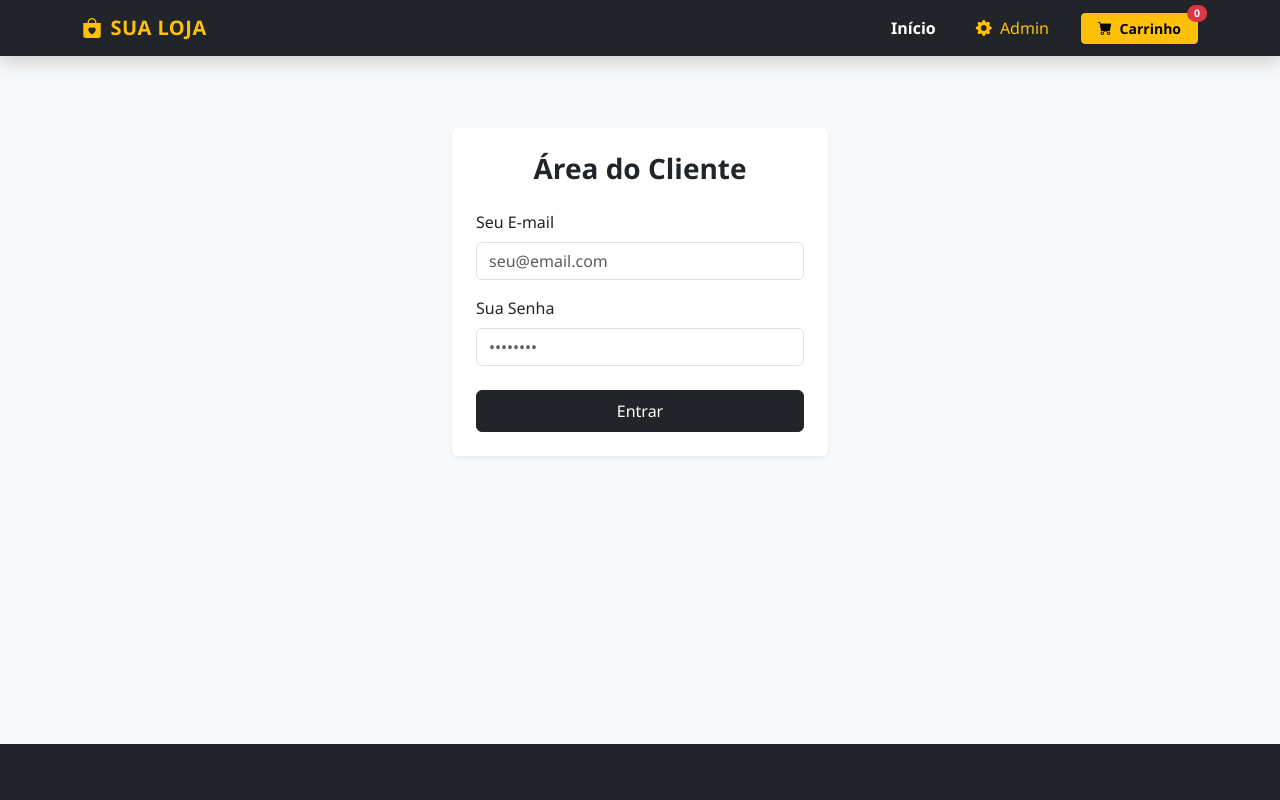
After one commit to barraxbsi/Sua-loja-Virtual, a Flask app: page /login in a window 1280 px wide. The commit adds this page. Run offline with Flask 3, Linux system fonts and the light colour scheme.

Commit message:
Adiciona logins separados e tela de gerenciamento mestre

```diff
--- a/app.py
+++ b/app.py
@@ -1,20 +1,31 @@
 import os
-from flask import Flask, render_template, request, redirect, url_for
+from functools import wraps
+from flask import Flask, render_template, request, redirect, url_for, session, flash
 from flask_sqlalchemy import SQLAlchemy
 from werkzeug.utils import secure_filename
+from werkzeug.security import generate_password_hash, check_password_hash
 
 app = Flask(__name__)
 
-# Configurações do Banco de Dados e Pasta de Upload
+# Configurações do Banco de Dados e Uploads
+app.config['SECRET_KEY'] = 'chave_secreta_super_segura_aqui'  # Necessário para gerenciar sessões
 app.config['SQLALCHEMY_DATABASE_URI'] = 'sqlite:///database.db'
 app.config['SQLALCHEMY_TRACK_MODIFICATIONS'] = False
 UPLOAD_FOLDER = 'static/uploads'
 app.config['UPLOAD_FOLDER'] = UPLOAD_FOLDER
 
-# Cria a pasta de uploads se não existir
 os.makedirs(UPLOAD_FOLDER, exist_ok=True)
 
 db = SQLAlchemy(app)
+
+# --- MODELOS DO BANCO DE DADOS ---
+
+class User(db.Model):
+    id = db.Column(db.Integer, primary_key=True)
+    nome = db.Column(db.String(100), nullable=False)
+    email = db.Column(db.String(120), unique=True, nullable=False)
+    password = db.Column(db.String(200), nullable=False)
+    role = db.Column(db.String(20), default='cliente') # Perfil: 'cliente', 'admin', 'master'
 
 class Produto(db.Model):
     id = db.Column(db.Integer, primary_key=True)
@@ -25,31 +36,92 @@ class Produto(db.Model):
     imagem_url = db.Column(db.String(255), nullable=True)
     estoque = db.Column(db.Integer, default=10)
 
+# --- DECORATORS DE SEGURANÇA ---
+
+def admin_required(f):
+    @wraps(f)
+    def decorated_function(*args, **kwargs):
+        if 'user_role' not in session or session['user_role'] not in ['admin', 'master']:
+            flash('Acesso restrito ao painel administrativo.', 'danger')
+            return redirect(url_for('login_admin'))
+        return f(*args, **kwargs)
+    return decorated_function
+
+def master_required(f):
+    @wraps(f)
+    def decorated_function(*args, **kwargs):
+        if 'user_role' not in session or session['user_role'] != 'master':
+            flash('Ação restrita à Conta Mestre.', 'danger')
+            return redirect(url_for('admin_index'))
+        return f(*args, **kwargs)
+    return decorated_function
+
+# --- ROTAS DE AUTENTICAÇÃO E CONTA ---
+
+@app.route('/login', methods=['GET', 'POST'])
+def login_cliente():
+    if request.method == 'POST':
+        email = request.form.get('email')
+        senha = request.form.get('password')
+        user = User.query.filter_by(email=email, role='cliente').first()
+
+        if user and check_password_hash(user.password, senha):
+            session['user_id'] = user.id
+            session['user_role'] = user.role
+            session['user_nome'] = user.nome
+            return redirect(url_for('index'))
+        flash('E-mail ou senha de cliente incorretos.', 'danger')
+    return render_template('login_cliente.html')
+
+@app.route('/admin/login', methods=['GET', 'POST'])
+def login_admin():
+    if request.method == 'POST':
+        email = request.form.get('email')
+        senha = request.form.get('password')
+        user = User.query.filter_by(email=email).filter(User.role.in_(['admin', 'master'])).first()
+
+        if user and check_password_hash(user.password, senha):
+            session['user_id'] = user.id
+            session['user_role'] = user.role
+            session['user_nome'] = user.nome
+            return redirect(url_for('admin_index'))
+        flash('Credenciais de administração inválidas.', 'danger')
+    return render_template('login_admin.html')
+
+@app.route('/logout')
+def logout():
+    session.clear()
+    return redirect(url_for('index'))
+
+# --- ROTAS DA LOJA (CLIENTE) ---
+
 @app.route('/')
 def index():
     categoria_filtro = request.args.get('categoria')
     busca = request.args.get('busca')
 
     query = Produto.query
-
     if categoria_filtro:
         query = query.filter_by(categoria=categoria_filtro)
     if busca:
         query = query.filter(Produto.nome.ilike(f'%{busca}%'))
 
     produtos = query.all()
-
     categorias = db.session.query(Produto.categoria).distinct().all()
     categorias_lista = [c[0] for c in categorias]
 
     return render_template('index.html', produtos=produtos, categorias=categorias_lista)
 
+# --- ROTAS ADMINISTRATIVAS ---
+
 @app.route('/admin')
+@admin_required
 def admin_index():
     produtos = Produto.query.all()
     return render_template('admin.html', produtos=produtos)
 
 @app.route('/admin/cadastrar', methods=['POST'])
+@admin_required
 def admin_cadastrar():
     nome = request.form.get('nome')
     categoria = request.form.get('categoria')
@@ -57,7 +129,6 @@ def admin_cadastrar():
     preco = float(request.form.get('preco'))
     estoque = int(request.form.get('estoque', 10))
 
-    # Processamento da Imagem enviada do PC
     file = request.files.get('imagem_file')
     imagem_path = None
 
@@ -66,7 +137,7 @@ def admin_cadastrar():
         file.save(os.path.join(app.config['UPLOAD_FOLDER'], filename))
         imagem_path = f'/static/uploads/{filename}'
     else:
-        imagem_path = request.form.get('imagem_url') # Fallback para URL caso não envie arquivo
+        imagem_path = request.form.get('imagem_url')
 
     novo_produto = Produto(
         nome=nome,
@@ -83,12 +154,58 @@ def admin_cadastrar():
     return redirect(url_for('admin_index'))
 
 @app.route('/admin/deletar/<int:id>')
+@admin_required
 def admin_deletar(id):
     produto = Produto.query.get_or_404(id)
     db.session.delete(produto)
     db.session.commit()
     return redirect(url_for('admin_index'))
 
+# Rota Exclusiva do Mestre para criar Administradores
+@app.route('/admin/gerenciar-equipe', methods=['GET', 'POST'])
+@master_required
+def gerenciar_equipe():
+    if request.method == 'POST':
+        nome = request.form.get('nome')
+        email = request.form.get('email')
+        senha = request.form.get('password')
+
+        if User.query.filter_by(email=email).first():
+            flash('Este e-mail já está em uso.', 'warning')
+        else:
+            novo_admin = User(
+                nome=nome,
+                email=email,
+                password=generate_password_hash(senha),
+                role='admin'
+            )
+            db.session.add(novo_admin)
+            db.session.commit()
+            flash(f'Administrador {nome} cadastrado com sucesso!', 'success')
+
+    admins = User.query.filter_by(role='admin').all()
+    return render_template('gerenciar_equipe.html', admins=admins)
+
+# --- COMANDO CLI PARA CRIAR A SUA CONTA MESTRE ---
+
+@app.cli.command("create-master")
+def create_master():
+    """Cria a Conta Mestre inicial no banco de dados"""
+    db.create_all()
+    email = "barral@admin.com"
+    if not User.query.filter_by(email=email).first():
+        master = User(
+            nome="Administrador Mestre",
+            email=email,
+            password=generate_password_hash("suasenhasegura123"),
+            role="master"
+        )
+        db.session.add(master)
+        db.session.commit()
+        print("Conta Mestre criada com sucesso! (E-mail: barral1@admin.com | Senha: Wagnerbarral3121)")
+    else:
+        print("A conta Mestre já existe no banco de dados.")
+
 if __name__ == '__main__':
     with app.app_context():
         db.create_all()
--- a/templates/base.html
+++ b/templates/base.html
@@ -3,7 +3,7 @@
 <head>
     <meta charset="UTF-8">
     <meta name="viewport" content="width=device-width, initial-scale=1.0">
-    <title>Sua Loja Virtual</title>
+    <title>Atelie almeida</title>
     <!-- Bootstrap 5 CSS & Ícones -->
     <link href="https://cdn.jsdelivr.net/npm/bootstrap@5.3.0/dist/css/bootstrap.min.css" rel="stylesheet">
     <link rel="stylesheet" href="https://cdn.jsdelivr.net/npm/bootstrap-icons@1.11.1/font/bootstrap-icons.css">
--- /dev/null
+++ b/templates/login_cliente.html
@@ -0,0 +1,34 @@
+{% extends "base.html" %}
+
+{% block content %}
+<div class="container my-5" style="max-width: 400px;">
+    <div class="card shadow-sm border-0">
+        <div class="card-body p-4">
+            <h3 class="card-title text-center mb-4 text-dark fw-bold">Área do Cliente</h3>
+
+            {% with messages = get_flashed_messages(with_categories=true) %}
+                {% if messages %}
+                    {% for category, message in messages %}
+                        <div class="alert alert-{{ category }} alert-dismissible fade show" role="alert">
+                            {{ message }}
+                            <button type="button" class="btn-close" data-bs-dismiss="alert" aria-label="Close"></button>
+                        </div>
+                    {% endfor %}
+                {% endif %}
+            {% endwith %}
+
+            <form action="{{ url_for('login_cliente') }}" method="POST">
+                <div class="mb-3">
+                    <label for="email" class="form-label">Seu E-mail</label>
+                    <input type="email" class="form-control" id="email" name="email" required placeholder="seu@email.com">
+                </div>
+                <div class="mb-4">
+                    <label for="password" class="form-label">Sua Senha</label>
+                    <input type="password" class="form-control" id="password" name="password" required placeholder="••••••••">
+                </div>
+                <button type="submit" class="btn btn-dark w-100 py-2">Entrar</button>
+            </form>
+        </div>
+    </div>
+</div>
+{% endblock %}
```
Also changed, not shown: templates/gerenciar_equipe.html (added, +69 -0 lines), templates/login_admin.html (added, +34 -0 lines), instance/database.db.
